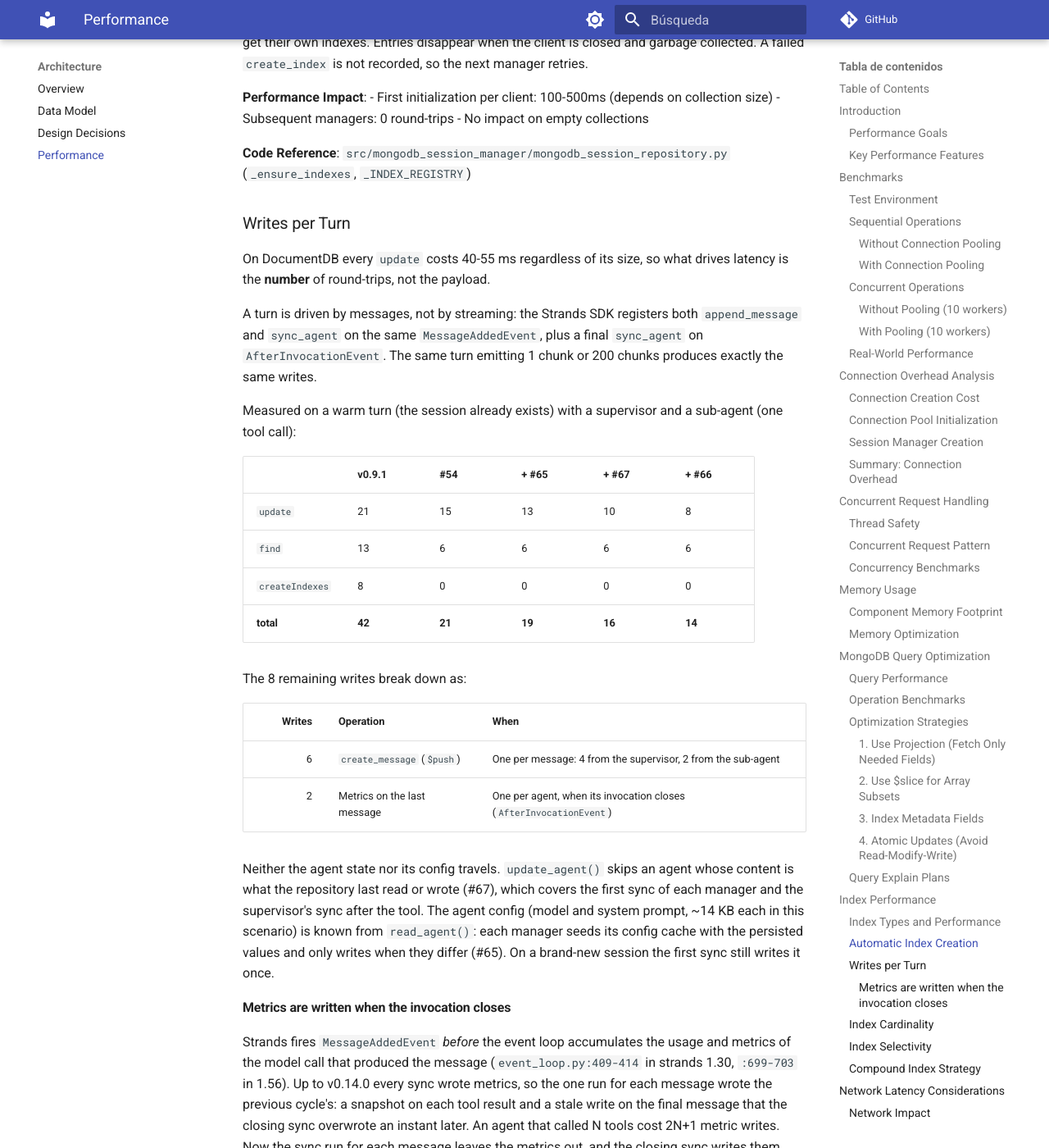
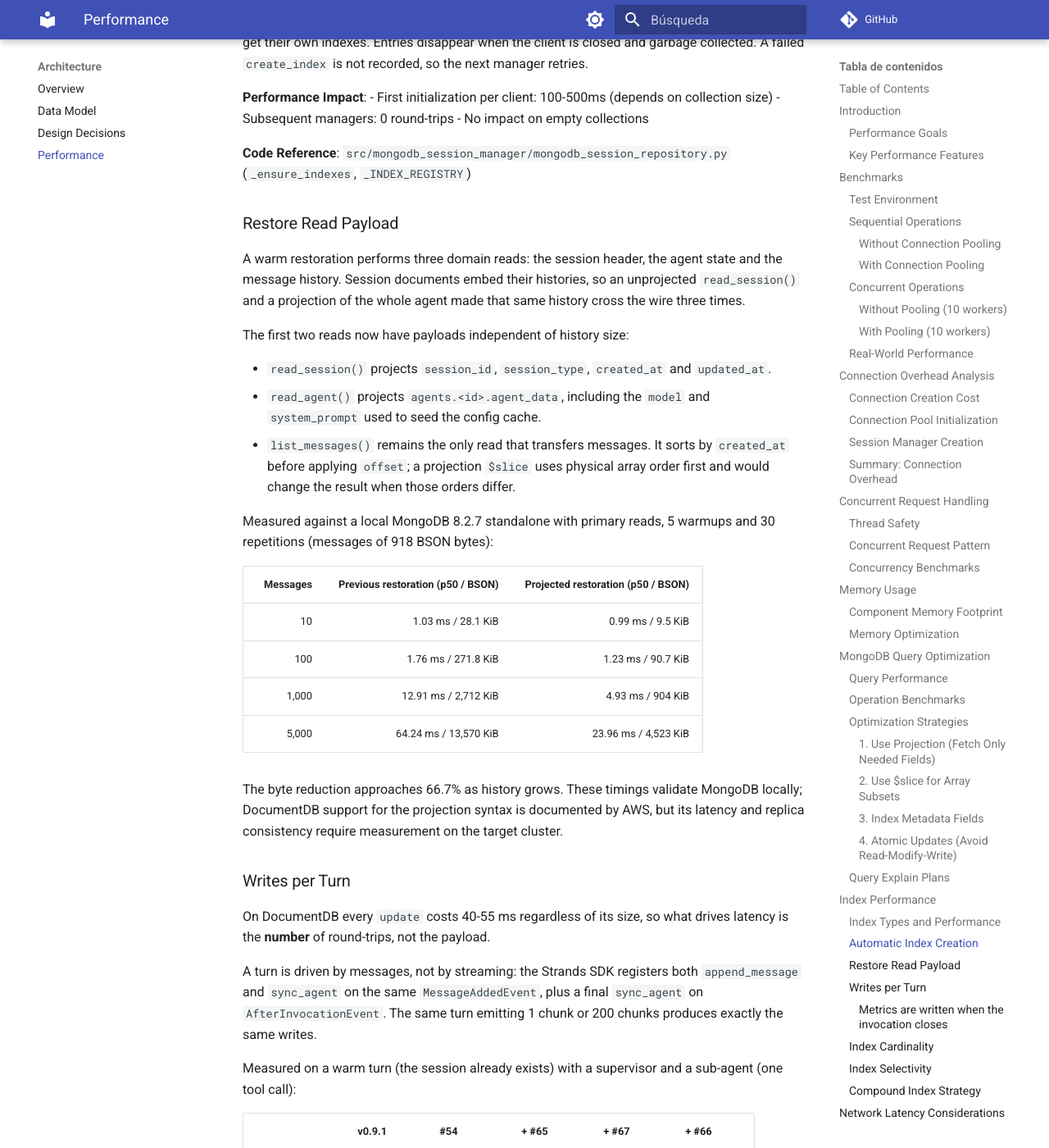
Before and after one commit to iguinea/mongodb-session-manager, an MkDocs documentation site: the page built from docs/architecture/performance.md, in a window 1280 px wide and 1400 px high, scrolled down 14072 px. Shown: the whole window at 82% size. Built offline with MkDocs 1.6.1 and Material for MkDocs 9.7.7, drawn with Linux system fonts in a browser that asks for light colours; comment, search, counter and statistics services are not loaded.

```diff
--- a/docs/architecture/performance.md
+++ b/docs/architecture/performance.md
@@ -657,6 +657,38 @@ recorded, so the next manager retries.
 - No impact on empty collections
 
 **Code Reference**: `src/mongodb_session_manager/mongodb_session_repository.py` (`_ensure_indexes`, `_INDEX_REGISTRY`)
+
+### Restore Read Payload
+
+A warm restoration performs three domain reads: the session header, the agent
+state and the message history. Session documents embed their histories, so an
+unprojected `read_session()` and a projection of the whole agent made that same
+history cross the wire three times.
+
+The first two reads now have payloads independent of history size:
+
+- `read_session()` projects `session_id`, `session_type`, `created_at` and
+  `updated_at`.
+- `read_agent()` projects `agents.<id>.agent_data`, including the `model` and
+  `system_prompt` used to seed the config cache.
+- `list_messages()` remains the only read that transfers messages. It sorts by
+  `created_at` before applying `offset`; a projection `$slice` uses physical
+  array order first and would change the result when those orders differ.
+
+Measured against a local MongoDB 8.2.7 standalone with primary reads, 5 warmups
+and 30 repetitions (messages of 918 BSON bytes):
+
+| Messages | Previous restoration (p50 / BSON) | Projected restoration (p50 / BSON) |
+|---:|---:|---:|
+| 10 | 1.03 ms / 28.1 KiB | 0.99 ms / 9.5 KiB |
+| 100 | 1.76 ms / 271.8 KiB | 1.23 ms / 90.7 KiB |
+| 1,000 | 12.91 ms / 2,712 KiB | 4.93 ms / 904 KiB |
+| 5,000 | 64.24 ms / 13,570 KiB | 23.96 ms / 4,523 KiB |
+
+The byte reduction approaches 66.7% as history grows. These timings validate
+MongoDB locally; DocumentDB support for the projection syntax is documented by
+AWS, but its latency and replica consistency require measurement on the target
+cluster.
 
 ### Writes per Turn
 
```
Also changed, not shown: CLAUDE.md (+1 -0 lines), docs/api-reference/mongodb-session-repository.md (+15 -5 lines), features/9_reduce_restore_reads/plan.md (added, +59 -0 lines), 3 other files.
